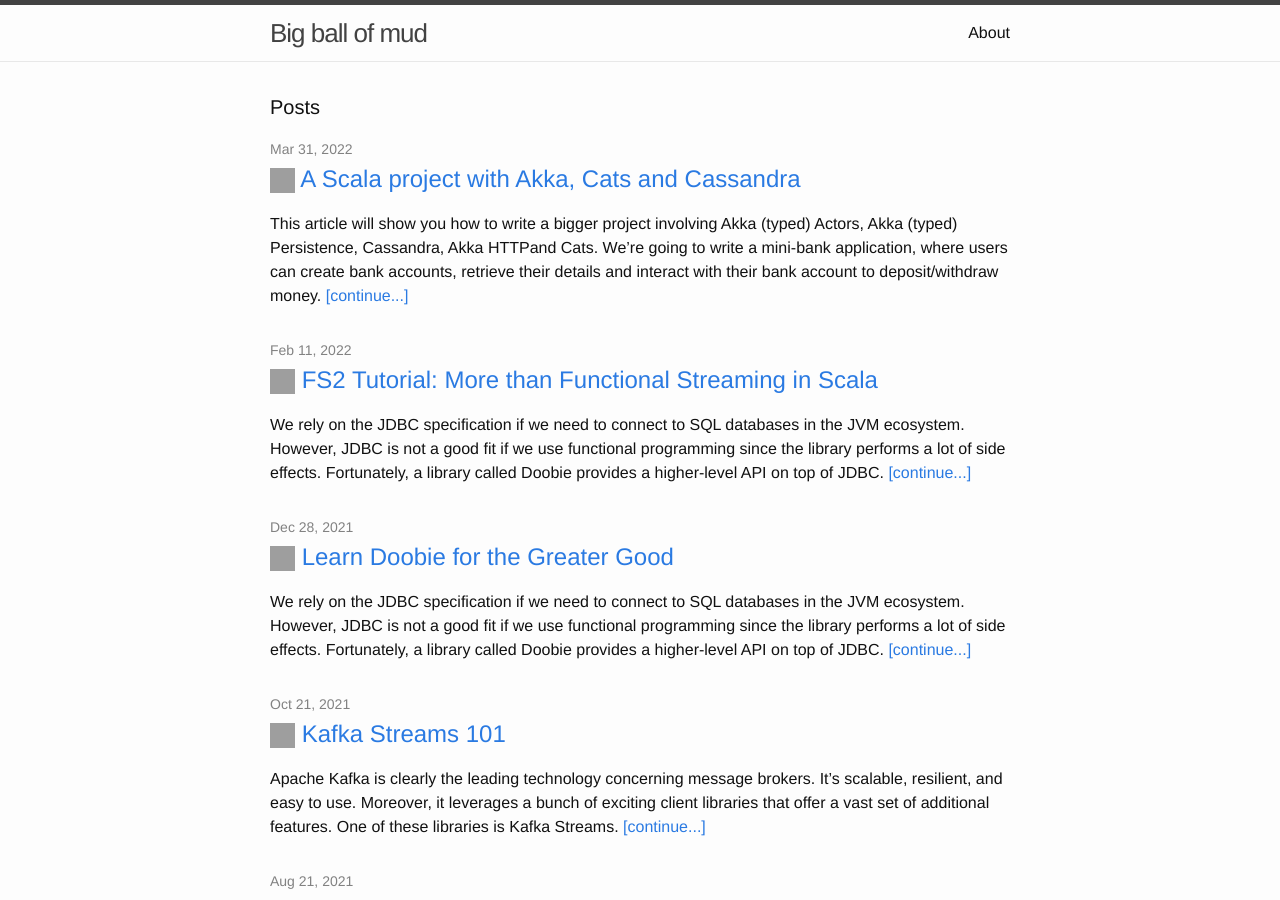
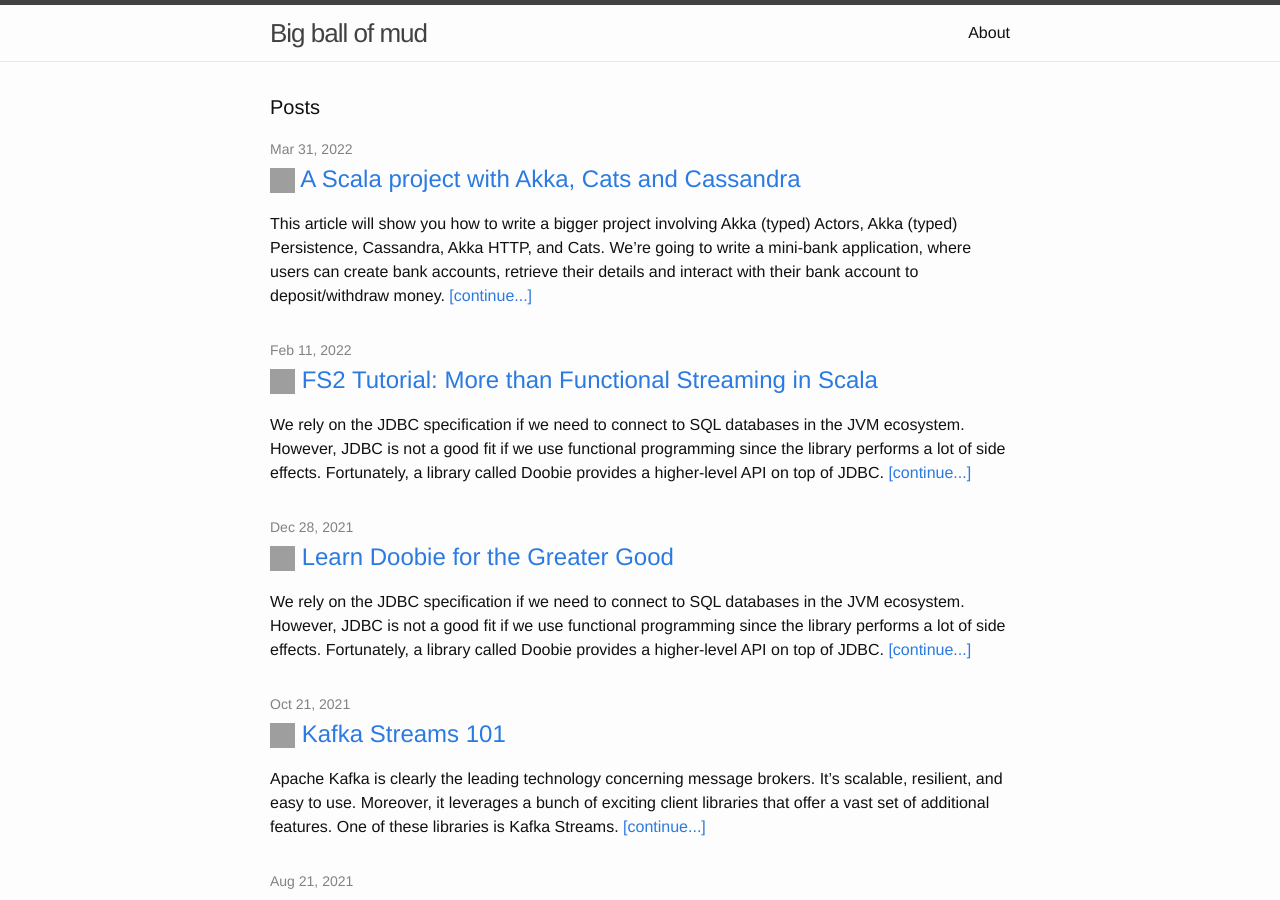
Before and after one commit to rcardin/rcardin.github.io, a Jekyll site: the page built from index.html, in a window 1280 px wide and 900 px high. Built offline with Jekyll 4.4.1, drawn with Linux system fonts in a browser that asks for light colours; nearby versions of some CDN libraries; grey boxes are pictures that could not be loaded.

Commit message:
Fixed a typo in the abstract

```diff
--- a/_posts/2022-03-31-akka-cats-cassandra-project.markdown
+++ b/_posts/2022-03-31-akka-cats-cassandra-project.markdown
@@ -9,7 +9,7 @@ tags:
     - cats
     - akka
     - cassandra
-summary: "This article will show you how to write a bigger project involving Akka (typed) Actors, Akka (typed) Persistence, Cassandra, Akka HTTPand Cats. We’re going to write a mini-bank application, where users can create bank accounts, retrieve their details and interact with their bank account to deposit/withdraw money."
+summary: "This article will show you how to write a bigger project involving Akka (typed) Actors, Akka (typed) Persistence, Cassandra, Akka HTTP, and Cats. We’re going to write a mini-bank application, where users can create bank accounts, retrieve their details and interact with their bank account to deposit/withdraw money."
 social-share: true
 social-title: "A Scala project with Akka, Cats and Cassandra"
 social-tags: "Scala, Cats, Akka, Cassandra"
```
